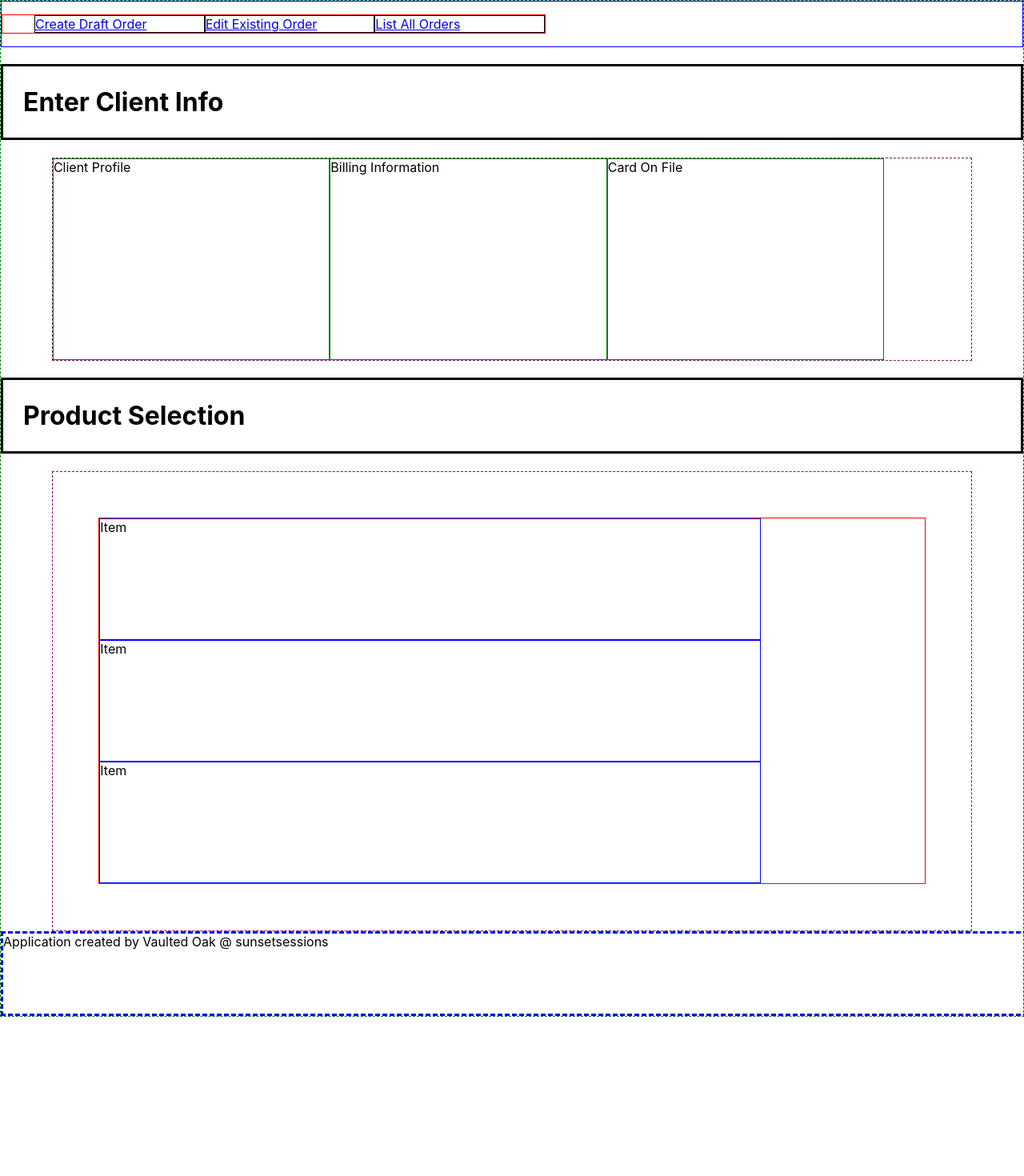
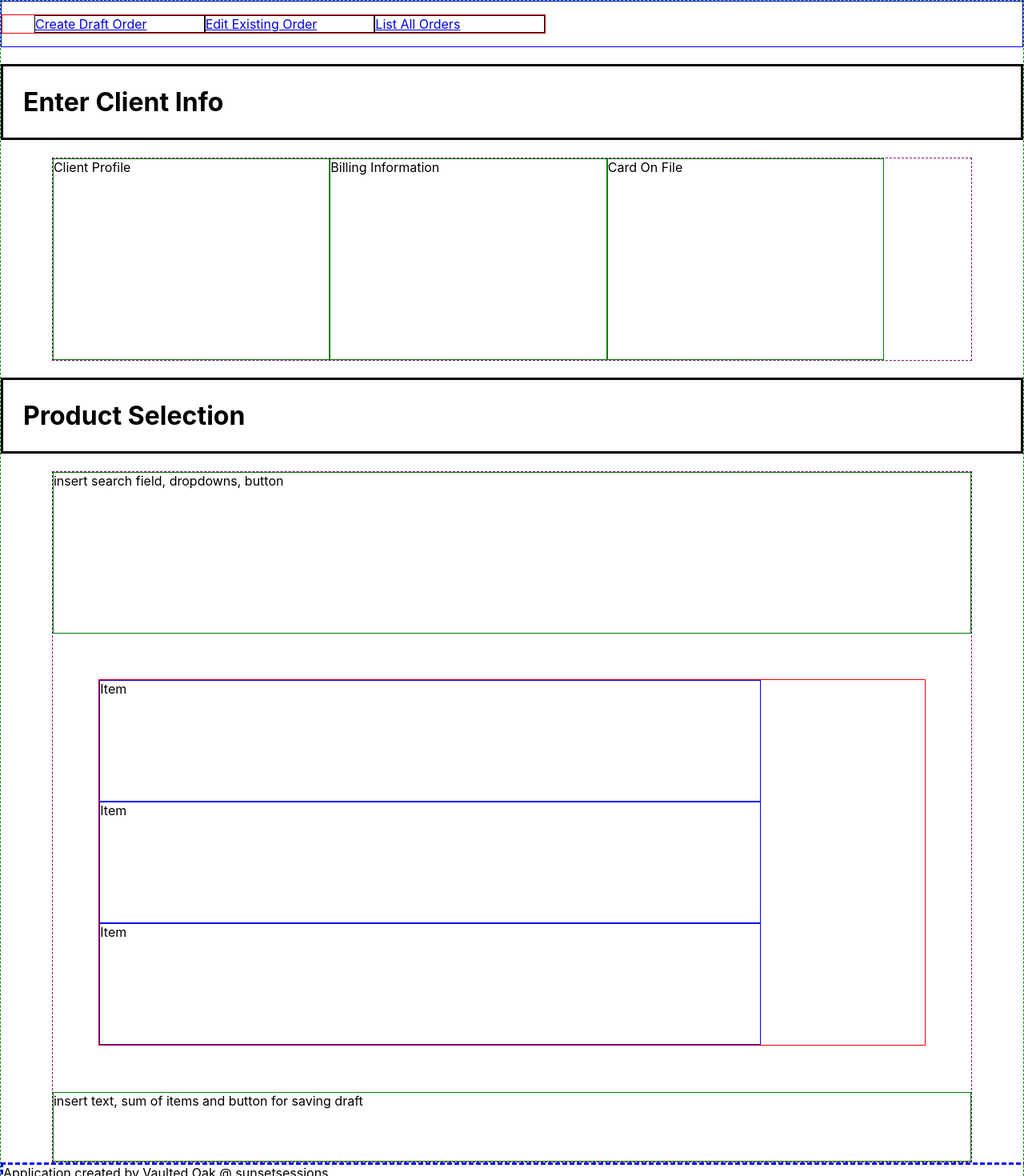
Before and after one commit to astaiglesia/enterprise-order-application, a React (Create React App) app: page / in a window 1280 px wide. Shown: the top 1470 px of the page at 80% size. Before the commit the page ends 1271 px from the top, so only its background shows below. Built offline with nearby package versions, Linux system fonts and the light colour scheme.

Commit message:
add selection, subtotal scaffolding

```diff
--- a/src/components/Order/Order.jsx
+++ b/src/components/Order/Order.jsx
@@ -1,12 +1,17 @@
+import "./Order.scss";
+
 import OrderList from "./List/OrderList";
-import "./Order.scss"
+import Subtotal from "./Subtotal/Subtotal";
+import ItemSelection from "./Selection/Selection";
 
 const Order =() => {
   return (
     <div>
       <h1>Product Selection</h1>
       <section className="order-container">
+        <ItemSelection/>
         <OrderList/>
+        <Subtotal/>
       </section>
     </div>
   )
--- a/src/components/Order/Selection/Selection.jsx
+++ b/src/components/Order/Selection/Selection.jsx
@@ -1,12 +1,11 @@
-import "./CreditForm.scss";
+import "./Selection.scss";
 
-const CreditForm = () => {
+const ItemSelection = () => {
   return (
-    // add form fields
-    <div className="credit-form">
-      Card On File
+    <div className="draft-entry">
+      insert search field, dropdowns, button
     </div>
   )
 }
 
-export default CreditForm;
+export default ItemSelection;
--- a/src/components/Order/Selection/Selection.scss
+++ b/src/components/Order/Selection/Selection.scss
@@ -0,0 +1,4 @@
+.draft-entry {
+  border: thin solid green;
+  height: 200px;
+}
--- a/src/components/Order/Subtotal/Subtotal.jsx
+++ b/src/components/Order/Subtotal/Subtotal.jsx
@@ -1,12 +1,11 @@
-import "./CreditForm.scss";
+import "./Subtotal.scss";
 
-const CreditForm = () => {
+const Subtotal = () => {
   return (
-    // add form fields
-    <div className="credit-form">
-      Card On File
+    <div className="subtotal">
+      insert text, sum of items and button for saving draft
     </div>
   )
 }
 
-export default CreditForm;
+export default Subtotal;
--- a/src/components/Order/Subtotal/Subtotal.scss
+++ b/src/components/Order/Subtotal/Subtotal.scss
@@ -0,0 +1,4 @@
+ .subtotal {
+    border: thin solid green;
+    height: 85px;
+ }
```
